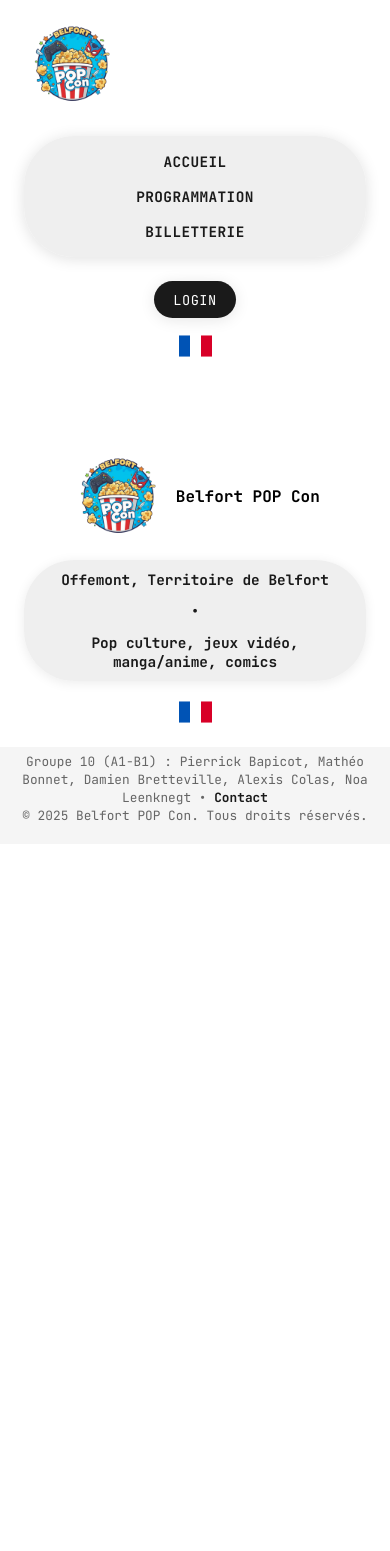
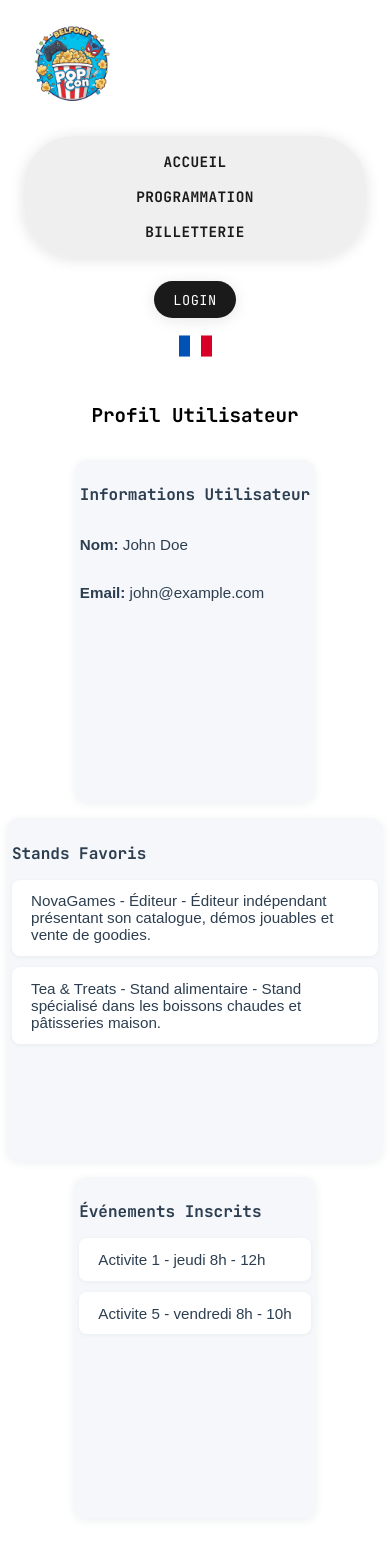
Before and after one commit to Pierrick-B/SAE-S3-S4, a Vue app in the folder SAE/: page /profile/1 in a window 390 px wide. Shown: the top 1551 px of the page. Before the commit the page ends 844 px from the top, so only its background shows below. Built offline with nearby package versions, Linux system fonts and the light colour scheme.

Commit message:
Donnees user et page profile

```diff
--- /dev/null
+++ b/SAE/src/components/Profile.vue
@@ -0,0 +1,184 @@
+<script setup>
+import { useI18n } from 'vue-i18n'
+import { onMounted, computed } from 'vue'
+import { useUserStore } from '@/stores/user.js'
+import { useRoute } from 'vue-router'
+import stands from '@/datasource/stands.json'
+import { programmation } from '@/datasource/data_programmation.js'
+
+const { t } = useI18n()
+const userStore = useUserStore()
+const route = useRoute()
+
+const userId = route.params.userId
+
+onMounted(() => {
+  userStore.fetchUserProfile(userId)
+})
+
+const user = computed(() => userStore.currentUser)
+
+const favoriteStands = computed(() => {
+  if (!user.value) return []
+  return stands.filter(stand => user.value.favorites.includes(stand.id))
+})
+
+const registeredEvents = computed(() => {
+  if (!user.value) return []
+  return programmation.filter(event => user.value.registeredEvents.includes(event.nom))
+})
+</script>
+
+<template>
+  <div v-if="user" class="profile-container">
+    <h1>{{ $t('profile.title') }}</h1>
+    <div class="profile-sections">
+      <section class="profile-section">
+        <h2>{{ $t('profile.info') }}</h2>
+        <p><strong>{{ $t('profile.name') }}:</strong> {{ user.name }}</p>
+        <p><strong>{{ $t('profile.email') }}:</strong> {{ user.email }}</p>
+      </section>
+      <section class="profile-section">
+        <h2>{{ $t('profile.favorites') }}</h2>
+        <ul>
+          <li v-for="stand in favoriteStands" :key="stand.id">
+            {{ stand.nom }} - {{ stand.description }}
+          </li>
+        </ul>
+      </section>
+      <section class="profile-section">
+        <h2>{{ $t('profile.registeredEvents') }}</h2>
+        <ul>
+          <li v-for="event in registeredEvents" :key="event.nom">
+            {{ event.nom }} - {{ event.jour }} {{ event.heure_debut }}h - {{ event.heure_fin }}h
+          </li>
+        </ul>
+      </section>
+    </div>
+  </div>
+  <div v-else>
+    <p>{{ $t('profile.loading') }}</p>
+  </div>
+</template>
+
+<style scoped>
+</style>
+<style scoped>
+:root {
+  --grey-darker: 180 1% 35%;
+}
+
+.profile-container {
+  width: 100%;
+  max-width: 900px;
+  margin: 0 auto;
+  padding: 2rem 1rem;
+  box-sizing: border-box;
+}
+
+.profile-sections {
+  display: flex;
+  flex-wrap: wrap;
+  gap: 2rem;
+  justify-content: center;
+}
+
+.profile-section {
+  flex: 1 1 320px;
+  max-width: 350px;
+  min-width: 260px;
+  margin: 0 auto;
+  background: #f5f7fa;
+  border-radius: 12px;
+  box-shadow: 0 2px 8px rgba(44, 62, 80, 0.08);
+  padding: 1.2rem 1.5rem;
+  display: flex;
+  flex-direction: column;
+  align-items: flex-start;
+}
+
+h1 {
+  font-family: "JetBrains Mono", "JetBrains Mono Fallback", monospace;
+  font-size: 2.2rem;
+  text-align: center;
+  margin-bottom: 2rem;
+  color: hsl(var(--grey-darker));
+}
+
+h2 {
+  font-family: "JetBrains Mono", "JetBrains Mono Fallback", monospace;
+  font-size: 1.3rem;
+  margin-bottom: 1rem;
+  color: #2c3e50;
+}
+
+p, li {
+  font-family: Titillium, Arial, sans-serif;
+  font-size: 1.1rem;
+  color: #2c3e50;
+}
+
+ul {
+  list-style: none;
+  padding: 0;
+  margin: 0;
+}
+
+li {
+  background: #fff;
+  margin-bottom: 0.7rem;
+  padding: 0.8rem 1.2rem;
+  border-radius: 8px;
+  box-shadow: 0 1px 4px rgba(44, 62, 80, 0.06);
+  display: flex;
+  flex-direction: column;
+}
+
+@media (max-width: 1100px) {
+  .profile-container {
+    max-width: 98vw;
+    padding: 1.5rem 0.5rem;
+  }
+  .profile-sections {
+    gap: 1.2rem;
+  }
+  .profile-section {
+    max-width: 95vw;
+    min-width: 220px;
+    padding: 1rem 0.7rem;
+  }
+  h1 {
+    font-size: 1.7rem;
+  }
+  h2 {
+    font-size: 1.1rem;
+  }
+  p, li {
+    font-size: 1rem;
+  }
+}
+
+@media (max-width: 700px) {
+  .profile-container {
+    padding: 0.5rem 0.2rem;
+  }
+  .profile-sections {
+    flex-direction: column;
+    gap: 1rem;
+  }
+  .profile-section {
+    max-width: 100vw;
+    min-width: 0;
+    padding: 0.7rem 0.3rem;
+  }
+  h1 {
+    font-size: 1.2rem;
+  }
+  h2 {
+    font-size: 1rem;
+  }
+  p, li {
+    font-size: 0.95rem;
+  }
+}
+</style>
--- /dev/null
+++ b/SAE/src/datasource/data_users.js
@@ -0,0 +1,19 @@
+// SAE/src/datasource/data_users.js
+const users = [
+    {
+        id: 1,
+        name: "John Doe",
+        email: "john@example.com",
+        favorites: ["stand-3-1-a", "stand-3-2-b"], // Stand IDs
+        registeredEvents: ["Activite 1", "Activite 5"] // Event names
+    },
+    {
+        id: 2,
+        name: "Jane Smith",
+        email: "jane@example.com",
+        favorites: ["stand-3-1-b"],
+        registeredEvents: ["Activite 3", "Activite 9"]
+    }
+];
+
+export { users };
--- a/SAE/src/locales/en.json
+++ b/SAE/src/locales/en.json
@@ -28,5 +28,15 @@
   "billetterie": "Ticketing",
   "pageTitleAccueil": "Home",
   "pageTitleProgrammation": "Schedule",
-  "pageTitleBilletterie": "Ticketing"
+  "pageTitleBilletterie": "Ticketing",
+  "pageTitleProfile": "Profile",
+  "profile": {
+    "title": "User Profile",
+    "info": "User Information",
+    "name": "Name",
+    "email": "Email",
+    "favorites": "Favorite Stands",
+    "registeredEvents": "Registered Events",
+    "loading": "Loading profile..."
+  }
 }
--- a/SAE/src/locales/fr.json
+++ b/SAE/src/locales/fr.json
@@ -28,5 +28,15 @@
   "billetterie": "Billetterie",
   "pageTitleAccueil": "Accueil",
   "pageTitleProgrammation": "Programmation",
-  "pageTitleBilletterie": "Billetterie"
+  "pageTitleBilletterie": "Billetterie",
+  "pageTitleProfile": "Profil",
+  "profile": {
+    "title": "Profil Utilisateur",
+    "info": "Informations Utilisateur",
+    "name": "Nom",
+    "email": "Email",
+    "favorites": "Stands Favoris",
+    "registeredEvents": "Événements Inscrits",
+    "loading": "Chargement du profil..."
+  }
 }
--- a/SAE/src/router/index.js
+++ b/SAE/src/router/index.js
@@ -2,6 +2,7 @@ import { createRouter, createWebHistory } from 'vue-router'
 import Programmation from "@/components/Programmation.vue";
 import Billetterie  from "@/components/Billetterie.vue";
 import Main  from "@/components/Main.vue";
+import Profile from "@/components/Profile.vue";
 
 const routes = [
     {
@@ -21,6 +22,12 @@ const routes = [
         name: 'accueil',
         component: Main,
         meta: { titleKey: 'pageTitleAccueil' }
+    },
+    {
+        path: '/profile/:userId',
+        name: 'profile',
+        component: Profile,
+        meta: { titleKey: 'pageTitleProfile' }
     }
 ]
 
--- /dev/null
+++ b/SAE/src/services/user.service.js
@@ -0,0 +1,56 @@
+// SAE/src/services/user.service.js
+import { users as initialUsers } from "@/datasource/data_users.js";
+
+const LS_KEY = 'userDataV2';
+let users = null;
+
+function _clone(src) {
+    return JSON.parse(JSON.stringify(src));
+}
+
+function _load() {
+    if (users) return users;
+    const raw = localStorage.getItem(LS_KEY);
+    if (raw) {
+        try {
+            users = JSON.parse(raw);
+            return users;
+        } catch (e) {
+        }
+    }
+    users = _clone(initialUsers);
+    _save();
+    return users;
+}
+
+function _save() {
+    try {
+        localStorage.setItem(LS_KEY, JSON.stringify(users));
+    } catch (e) {
+        console.error('Impossible de sauvegarder users dans localStorage', e);
+    }
+}
+
+class UserService {
+    async getUserProfile(userId) {
+        const data = _load();
+        const user = data.find(u => u.id == userId);
+        if (!user) {
+            return { error: 1, message: "User not found" };
+        }
+        return { error: 0, data: user };
+    }
+
+    async updateUserProfile(userId, updates) {
+        const data = _load();
+        const userIndex = data.findIndex(u => u.id == userId);
+        if (userIndex === -1) {
+            return { error: 1, message: "User not found" };
+        }
+        Object.assign(data[userIndex], updates);
+        _save();
+        return { error: 0, data: data[userIndex] };
+    }
+}
+
+export default new UserService();
--- /dev/null
+++ b/SAE/src/stores/user.js
@@ -0,0 +1,23 @@
+// SAE/src/stores/user.js
+import { defineStore } from 'pinia'
+import UserService from "@/services/user.service.js";
+
+export const useUserStore = defineStore('user', {
+    state: () => ({
+        currentUser: null,
+    }),
+    actions: {
+        async fetchUserProfile(userId) {
+            let response = await UserService.getUserProfile(userId)
+            if (response.error === 0) {
+                this.currentUser = response.data
+            }
+        },
+        async updateUserProfile(userId, updates) {
+            let response = await UserService.updateUserProfile(userId, updates)
+            if (response.error === 0) {
+                this.currentUser = response.data
+            }
+        }
+    },
+})
```
Also changed, not shown: 2 other files (tests, documents, lock files or other folders).
